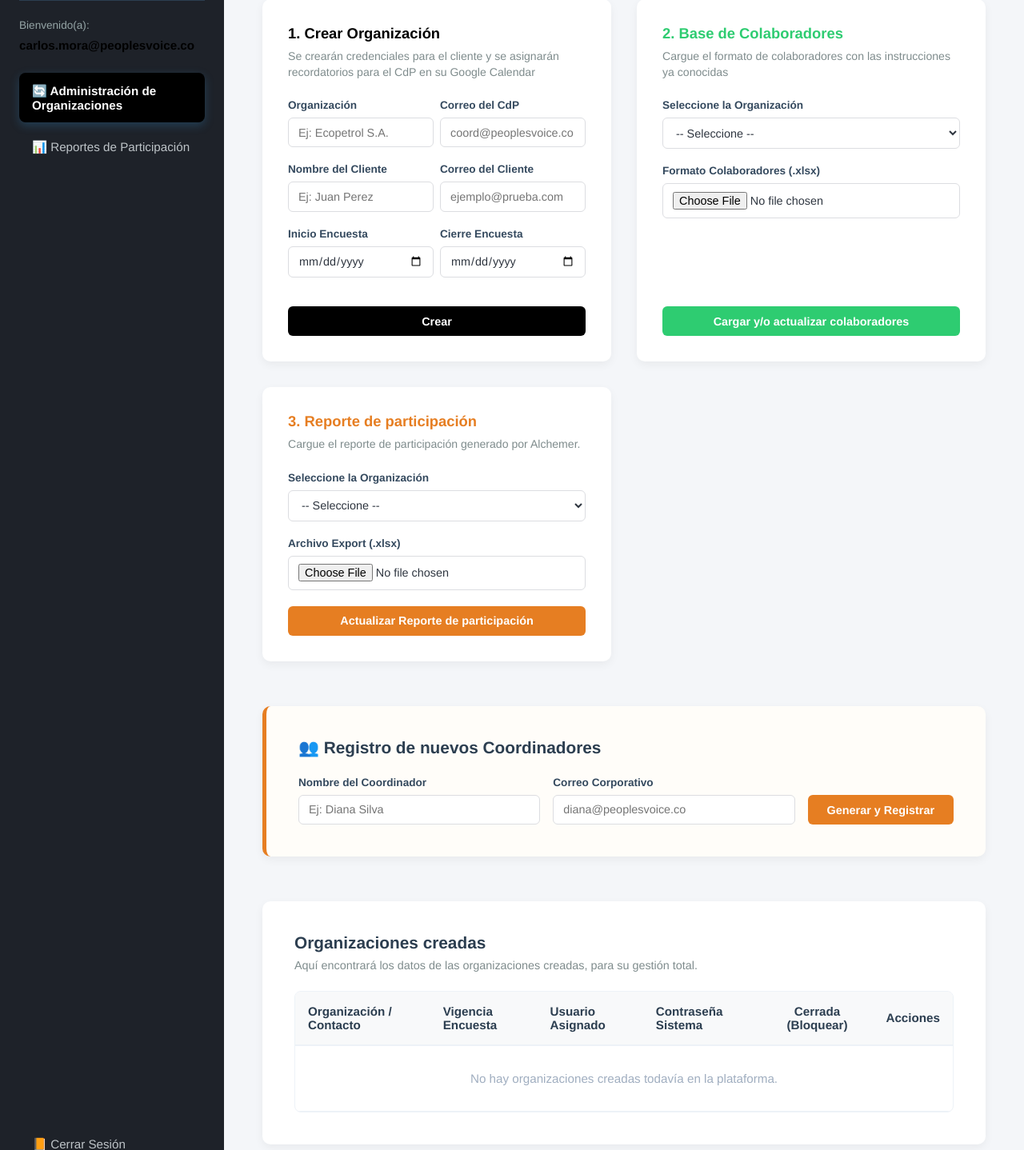
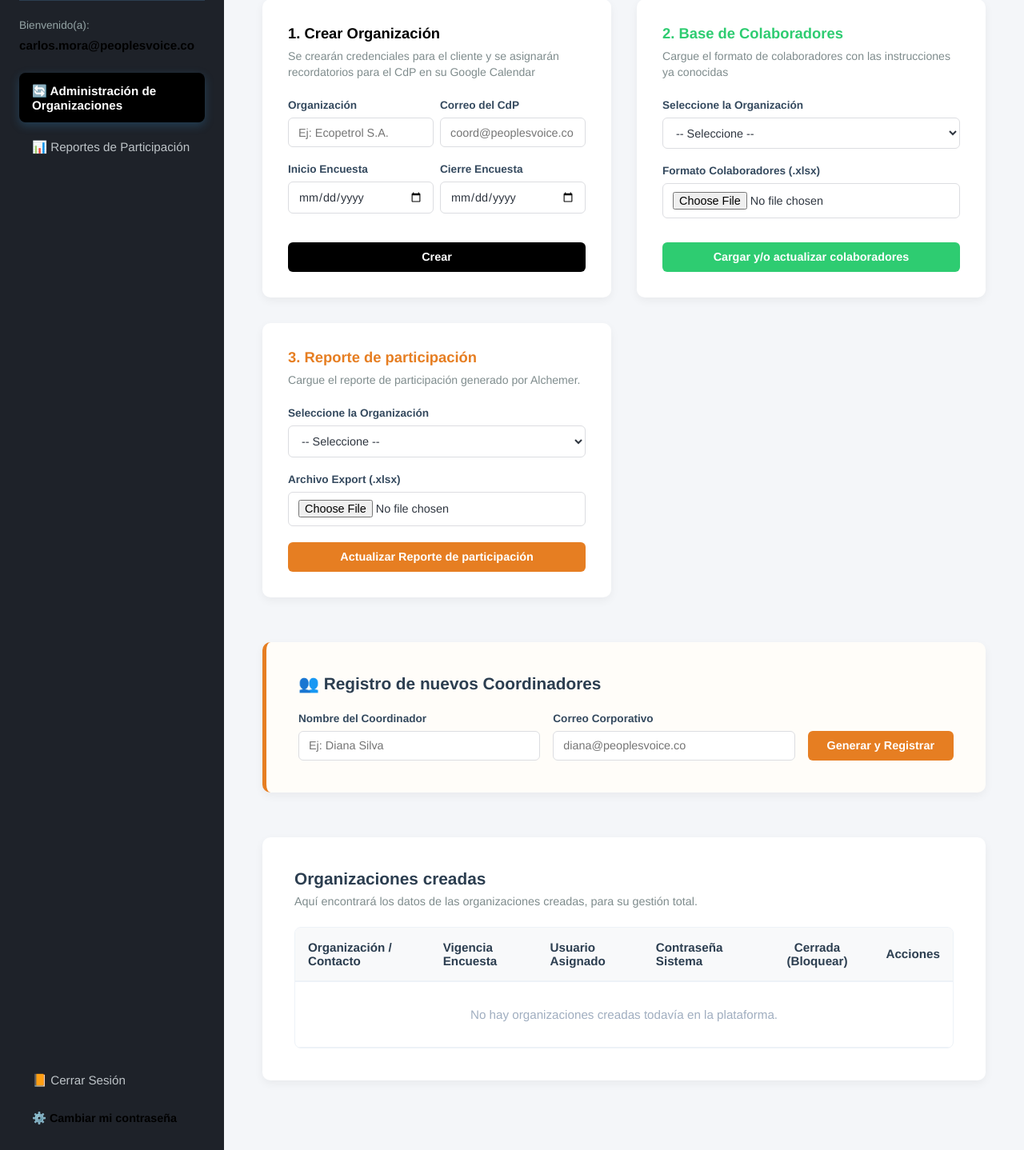
Before and after one commit to kxrlosmorx0922/sistema-reportes-gcti, a Flask app: page /admin in a window 1280 px wide. Shown: the part 145-1583 px from the top of the page at 80% size. Run offline with Flask 3, Linux system fonts and the light colour scheme; a user stored in the database is signed in.

```diff
--- a/templates/admin.html
+++ b/templates/admin.html
@@ -302,16 +302,6 @@
                         </div>
                         <div class="grupo-form" style="display: grid; grid-template-columns: 1fr 1fr; gap: 0.5rem;">
                             <div>
-                                <label class="label-form">Nombre del Cliente</label>
-                                <input type="text" class="input-form" name="nombre_cliente" placeholder="Ej: Juan Perez" required>
-                            </div>
-                            <div>
-                                <label class="label-form">Correo del Cliente</label>
-                                <input type="email" class="input-form" name="correo_cliente" placeholder="ejemplo@prueba.com" required>
-                            </div>
-                        </div>
-                        <div class="grupo-form" style="display: grid; grid-template-columns: 1fr 1fr; gap: 0.5rem;">
-                            <div>
                                 <label class="label-form">Inicio Encuesta</label>
                                 <input type="date" class="input-form" name="fecha_inicio" required>
                             </div>
```
